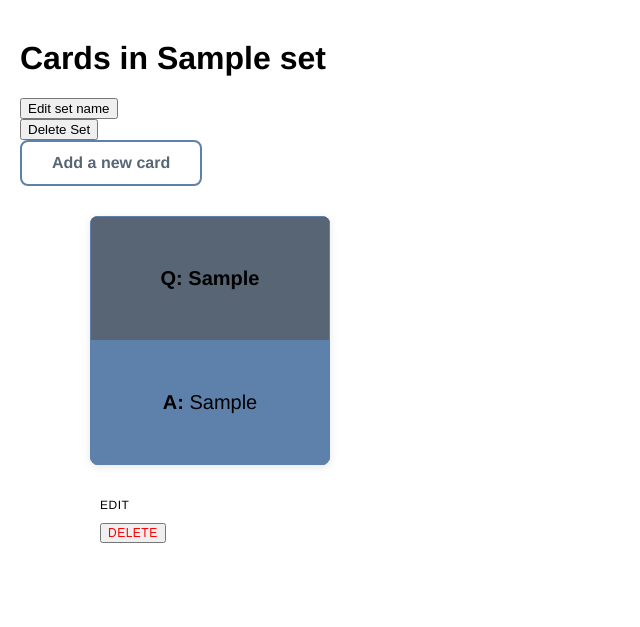
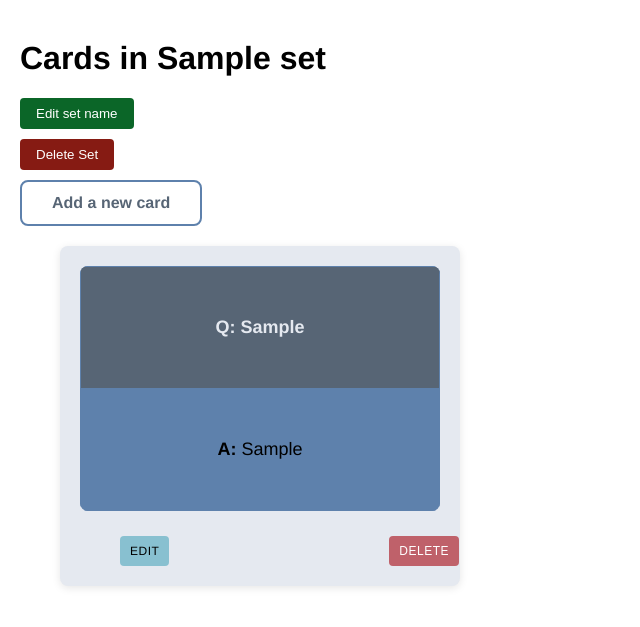
Before and after one commit to Xestycheeze/FlashcardFlask, a Flask app: page /sets/1 in a window 1280 px wide. Shown: the part 90-717 px from the top of the page, without its empty margins (0-640 px from the left). Run offline with Flask 3, Linux system fonts and the light colour scheme; tables that the repository leaves empty hold one stand-in row (values such as "Sample post").

Commit message:
Included new changes to CSS to include newer features and polish other pages

```diff
--- a/static/css/style.css
+++ b/static/css/style.css
@@ -124,16 +135,80 @@ h1.middle {
     color: #ffffff;
     font-weight: bold;
 }
+
+.update-set {
+    background-color: #f44336;
+    color: white;
+    border: none;
+    padding: 8px 16px;
+    border-radius: 4px;
+    margin-left: 10px;
+}
+
+#set_deleter button {
+    background-color: #861b13;
+    color: white;
+    border: none;
+    padding: 8px 16px;
+    border-radius: 4px;
+    margin-bottom: 10px;
+    margin-top: 10px;
+}
+
+#set-updater-enabler {
+    background-color: #0b6628;
+    color: white;
+    border: none;
+    padding: 8px 16px;
+    border-radius: 4px;
+}
+#set-updater input {
+    border: 1px solid #000;
+    border-radius: 0;
+    font-size: 12px;
+    padding: 5px 10px;
+    width: 200px;
+    background-color: transparent;
+}
+#set-updater button {
+    background-color: #4CAF50;
+    color: white;
+    border: none;
+    padding: 8px 16px;
+    border-radius: 4px;
+}
+#set-updater-canceller {
+    background-color: #f44336;
+    color: white;
+    border: none;
+    padding: 8px 16px;
+    border-radius: 4px;
+}
+
+#set-updater-canceller:hover, #set-updater button:hover, #set_deleter button:hover, #set-updater-enabler:hover {
+    transform: translateY(-3px);
+    box-shadow: 0 10px 20px rgba(0, 0, 0, 0.1);
+}
 /* cards */
+.card {
+    background-color: #E5E9F0;
+    border-radius: 8px;
+    padding: 20px;
+    margin: 20px 0;
+    box-shadow: 0 2px 8px rgba(0,0,0,0.1);
+    position: relative;
+    width: 30%;
+    transition: transform 0.2s ease;
+}
+
 .card table{
     background-color: #5E81AC;
     border-collapse: collapse;
-    margin: 30px;
-    width: 20%;
+    width: 100%;
     border-radius: 8px;
-    font-size: 20px;
-    box-shadow: 0 2px 8px rgba(0,0,0,0.1);
+    font-size: 18px;
     overflow: hidden;
+    margin: 0 0 15px 0;
 }
 .card th, .card td {
     padding: 50px;
@@ -143,6 +218,7 @@ h1.middle {
 
 .card th {
     background-color: #576575;
+    color: #E5E9F0;
     font-weight: bold;
 }
 .card a, .card button {
@@ -172,6 +248,27 @@ h1.middle {
 }
 .middle {
     text-align: center;
+}
+.flashcard-deleter button{
+    padding: 8px 10px;
+    border-radius: 4px;
+    border: none;
+    background-color: #BF616A;
+    color: white;
+
+}
+.flashcard-editor {
+    margin-top: 10px;
+    margin-right: 180px;
+    padding: 8px 10px;
+    border-radius: 4px;
+    border: none;
+    background-color: #88C0D0;
+    color: white;
+
+}
+.card-action {
+    display: flex;
 }
 /* home page */
 .intro {
--- a/templates/create_sets.html
+++ b/templates/create_sets.html
@@ -6,7 +6,7 @@
 <h1 class="middle">Create Sets</h1>
 <form action="{{ url_for('set.create_sets') }}" method="POST" class="middle">
     <label for="name">Name:</label>
-    <input type="text" id="name" name="name" required>
+    <input class="textbox" type="text" id="name" name="name" required>
 
     <button type="submit">Create Set</button>
 </form>
--- a/templates/login.html
+++ b/templates/login.html
@@ -6,12 +6,12 @@
 <h1 class="middle">Login</h1>
 <form class="middle" method="POST">
     <label>Username:</label>
-    <input type="text" name="username" required><br>
+    <input class="textbox" type="text" name="username" required><br>
 
     <label>Password:</label>
-    <input type="password" name="password" required><br>
+    <input class="textbox" type="password" name="password" required><br>
 
     <button class="submit" type="submit">Login</button>
 </form>
-<p class="middle">Don't have an account?<br /> <a class="small" href="{{ url_for('user.signup') }}">Sign up</a></p>
+<p class="middle">Don't have an account?<br /> <a class="loginsignup" href="{{ url_for('user.signup') }}">Sign up</a></p>
 {% endblock %}
--- a/templates/quiz.html
+++ b/templates/quiz.html
@@ -5,7 +5,7 @@
 
 <link rel="stylesheet" href="{{ url_for('static', filename='css/flip.css') }}">
 
-<h1>Quiz</h1>
+<h1 class="middle">Quiz</h1>
 
 {% if cards %}
 
@@ -40,7 +40,7 @@
 
 
 <a href="{{ url_for('quiz.select_quiz_sets') }}">
-    <button>Back</button>
+    <button class="cancel">Back</button>
 </a>
 
 
--- a/templates/search_results.html
+++ b/templates/search_results.html
@@ -28,7 +28,7 @@
                 <li class="item">
                     <strong>Front:</strong> {{ card.front }}<br>
                     <strong>Back:</strong> {{ card.back }}<br>
-                    <a class="link card" href="{{ url_for('set.show_set_cards', set_id=card.set_id) }}">Go to Set</a>
+                    <a class="resultlink" href="{{ url_for('set.show_set_cards', set_id=card.set_id) }}">Go to Set</a>
                 </li>
             {% endfor %}
         </ul>
--- a/templates/select_sets.html
+++ b/templates/select_sets.html
@@ -7,10 +7,12 @@
     {% if sets %}
         <form method="POST">
             {% for set in sets %}
+            <div class="checkbox">
                 <input type="checkbox" name="set_ids" value="{{ set.id }}"> {{ set.name }}<br>
+            </div>
             {% endfor %}
             <br>
-            <button type="submit">Start Quiz</button>
+            <button class="reset" type="submit">Start Quiz</button>
         </form>
     {% else %}
         <p>There are no sets to start the quiz!</p>
--- a/templates/set_cards.html
+++ b/templates/set_cards.html
@@ -12,7 +12,7 @@
         <button style="display: none;" id="set-updater-canceller" type="button">Cancel</button>
     <br/>
     <form id="set_deleter" method="POST" action="{{ url_for('set.delete_set', set_id=set_data.id) }}">
-        <button>Delete Set</button>
+        <button class="delete-set">Delete Set</button>
     </form>
     <a class="btn four" href="{{ url_for('set.create_cards', set_id=set_data.id) }}">
         Add a new card
@@ -23,10 +23,12 @@
                 <table>
                     <tr><th><strong>Q:</strong> {{ card.front }}</th></tr> <tr><td><strong>A:</strong> {{ card.back }}</td></tr>
                 </table>
-                <a class="" href="{{ url_for('set.update_card', set_id=set_data.id, card_id=card.id) }}">Edit</a>
-                <form class="flashcard-deleter" method="POST" action="{{ url_for('set.delete_card', card_id=card.id) }}">
-                    <button>Delete</button>
-                </form>
+                <div class="card-action">
+                    <a class="flashcard-editor" href="{{ url_for('set.update_card', set_id=set_data.id, card_id=card.id) }}">Edit</a>
+                    <form class="flashcard-deleter" method="POST" action="{{ url_for('set.delete_card', card_id=card.id) }}">
+                        <button>Delete</button>
+                    </form>
+                </div>
             </div>
 
         {% else %}
```
Also changed, not shown: other parts of static/css/style.css (+52 -5 lines), templates/create_cards.html (+4 -3 lines), templates/signup.html (+4 -4 lines), templates/update_card.html (+8 -8 lines).
